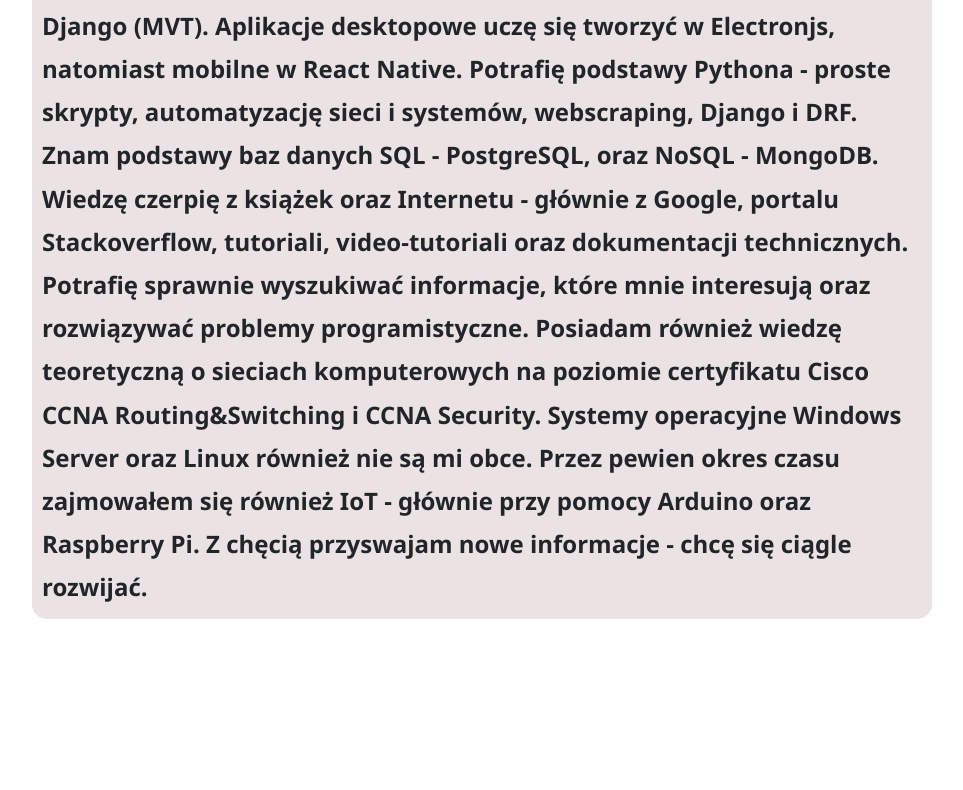
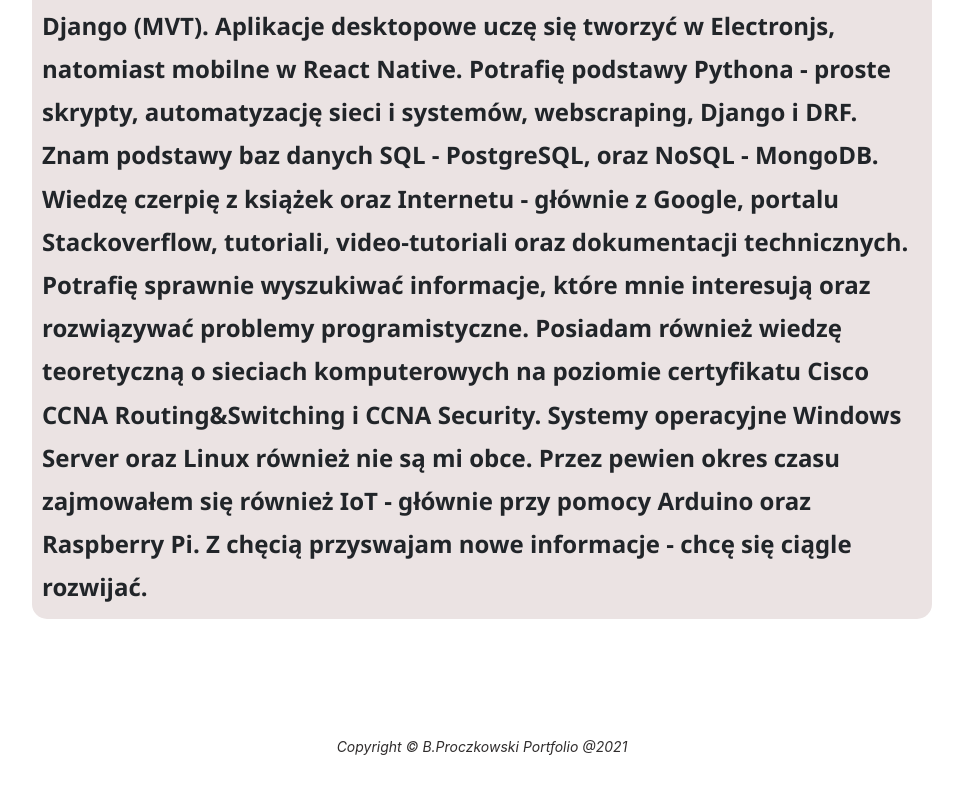
Before and after one commit to brt32/nextjs-portfolio-frontend, a Next.js app: page /about in a window 1280 px wide. Shown: the part 642-1432 px from the top of the page, without its empty margins (158-1121 px from the left). Before the commit the page ends 1361 px from the top, so only its background shows below. Built offline with nearby package versions, Linux system fonts and the light colour scheme; no server answers.

Commit message:
Testing footer 3

```diff
--- a/components/Layout.js
+++ b/components/Layout.js
@@ -23,6 +23,9 @@
         {router.pathname === "/" && <Showcase />}
         <div className={styles.container}>{children}</div>
       </div>
+      <div className={styles.footer}>
+        <Footer />
+      </div>
     </>
   );
 };
--- a/pages/index.js
+++ b/pages/index.js
@@ -5,7 +5,6 @@
 import styles from "@/styles/Index.module.css";
 import Layout from "@/components/Layout";
 import Post from "@/components/Post";
-import Footer from "@/components/Footer";
 import EventItem from "@/components/EventItem";
 import Link from "next/link";
 import { motion } from "framer-motion";
@@ -48,7 +47,6 @@
           </div>
         )}
       </Layout>
-      <Footer />
     </motion.div>
   );
 }
--- a/styles/Layout.module.css
+++ b/styles/Layout.module.css
@@ -3,3 +3,9 @@
   max-width: 960px;
   padding: 0 30px;
 }
+
+.footer {
+  display: flex;
+  justify-content: center;
+  align-items: center;
+}
```
